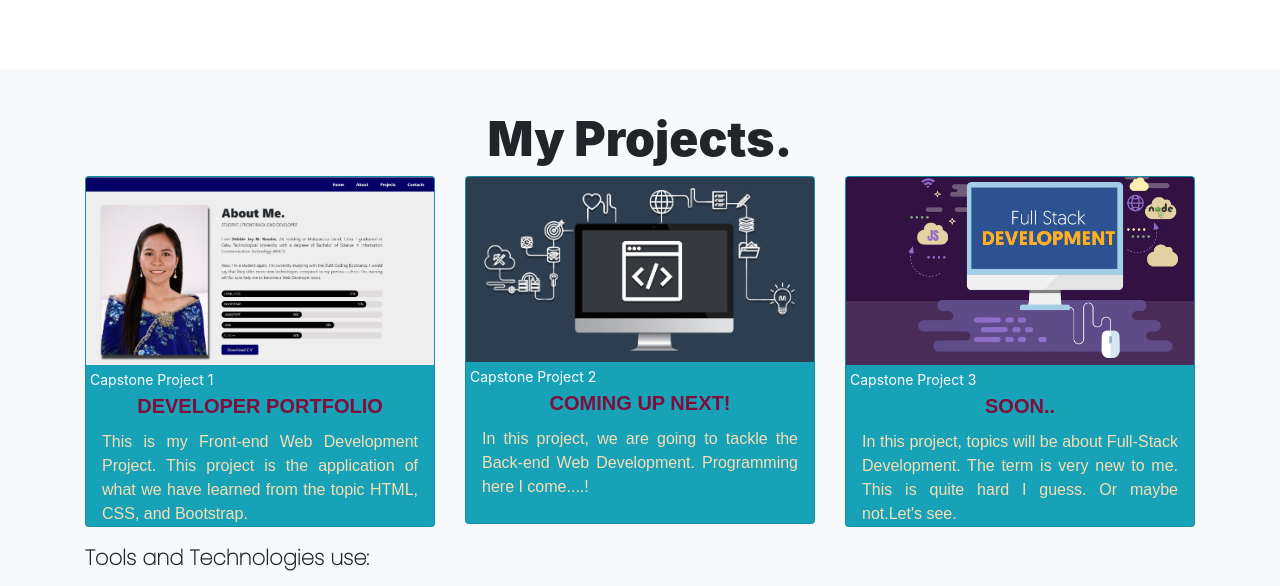
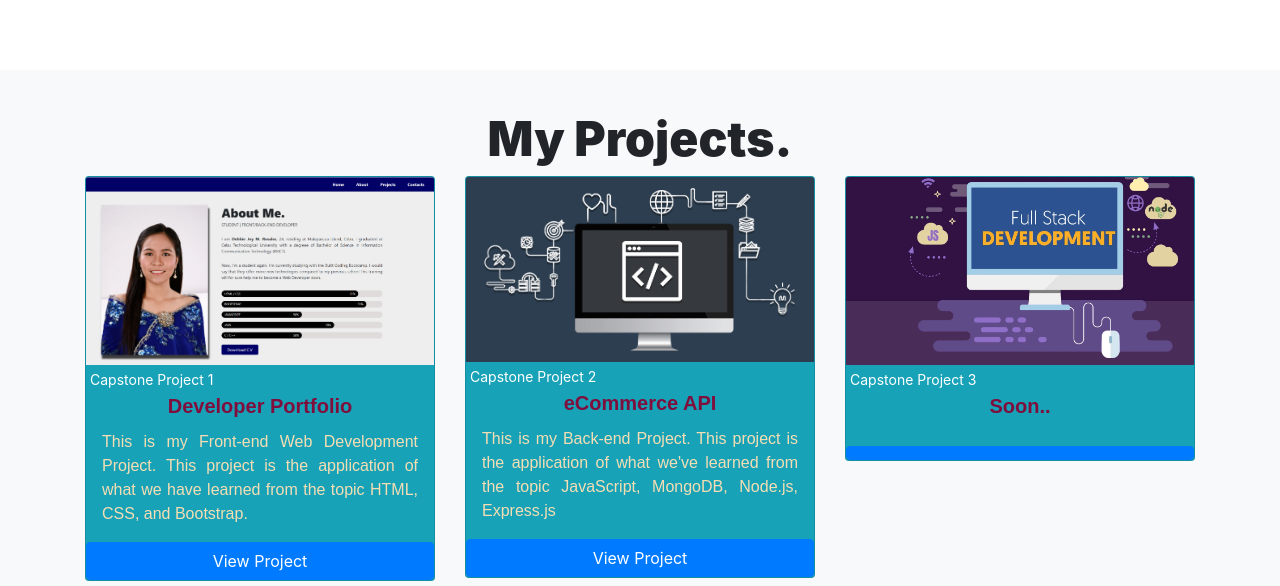
Before and after one commit to djrosales/webportfolio, a plain HTML site: page index.html in a window 1280 px wide. Shown: the part 1432-2018 px from the top of the page. Drawn offline with nearby package versions, Linux system fonts and the light colour scheme; a web font is replaced by a local one.

Commit message:
updated capstone2 project

```diff
--- a/index.html
+++ b/index.html
@@ -145,34 +145,39 @@
 
       <!-- project section -->
       <section class="project bg-light py-4"  id="proj">
-        <div class="container pt-3">
+        <div class="container pt-3" >
           <h1 class="text-center">My Projects.</h1>
           <div class="row">
-            <div class="col-md-4 col-lg-4 mb-3">
+
+            <div class="container col-md-4 col-lg-4 mb-3" id="carD">
               <div class="card bg-info">
                       <img src="projects/card1-2.png" class="card-img-top img-fluid" alt="...">
                       <small class="p-1 text-white">Capstone Project 1</small>
                         <h5 class="card-title text-center">Developer Portfolio</h5>
                         <p class="card-text px-3 text-justify">This is my Front-end Web Development Project. This project is the application of what we have learned from the topic HTML, CSS, and Bootstrap.</p>
+                        <a href="https://djrosales.github.io/webportfolio/" target="_blank"  class="btn btn-primary">View Project</a>
                       </div>
                       </div>
 
-                 <div class="col-md-4 col-lg-4 mb-3">
+                 <div class="container col-md-4 col-lg-4 mb-3" id="carD">
                       <div class="card bg-info">
                       <img src="projects/backen.jpg" class="card-img-top img-fluid" alt="...">
                       <small class="p-1 text-white">Capstone Project 2</small>
-                        <h5 class="card-title text-center">Coming Up Next!</h5>
-                        <p class="card-text px-3 text-justify pb-4">In this project, we are going to tackle the Back-end Web Development. Programming here I come....!</p>
+                        <h5 class="card-title text-center">eCommerce API</h5>
+                        <p class="card-text px-3 text-justify">This is my Back-end Project. This project is the application of what we've learned from the topic JavaScript, MongoDB, Node.js, Express.js</p>
+                        <!-- <small class ="text-white"><a href="">View Project</a></small> -->
+                        <a href="https://ekomersiyo-negosyo.herokuapp.com/" target="_blank" class="btn btn-primary">View Project</a>
                     </div>
                     </div>
 
 
-                    <div class="col-md-4 col-lg-4 mb-3">
+                    <div class="container col-md-4 col-lg-4 mb-3" id="carD">
                       <div class="card bg-info">
                       <img src="projects/full-stack.png" class="card-img-top img-fluid" alt="...">
                       <small class="p-1 text-white">Capstone Project 3</small>
                         <h5 class="card-title text-center">Soon.. </h5>
-                        <p class="card-text px-3 text-justify">In this project, topics will be about Full-Stack Development. The term is very new to me. This is quite hard I guess. Or maybe not.Let's see.</p>
+                        <p class="card-text px-3 text-justify"></p>
+                        <div  class="btn btn-primary"></div>
                     </div>
                     </div>
 
@@ -319,25 +324,15 @@
 
 
 <footer>
-  <div class="container">
-  <div class="row d-flex justify-content-around ">
-    <div class="col-sm-6 col-md-6 col-lg-6 text-center">
-      <img src="" alt="">
-      <p class="px-lg-4">&copy;2022 Debbie Joy Rosales</p>
-
-    </div>
-
-    <div class="social-icons col-sm-6 col-md-6 col-lg-6 px-lg-4 pt-3 text-center ">
-      <i class="fa-brands fa-github "></i>
-     <i class="fa-brands fa-linkedin"></i>
-     <i class="fa-brands fa-twitter"></i>
-     <i class="fa-brands fa-youtube"></i>
-
-    </div>
-
-  </div>
+  <div class="text-center  social-icons py-2 ">
+   <small>&copy;2022 Debbie Joy Rosales </small> &nbsp;
+     <i class="fa-brands fa-github "></i>
+   <i class="fa-brands fa-linkedin"></i>
+   <i class="fa-brands fa-youtube"></i>
 </div>
 </footer>
+
+
  <!-- Bootstrap JS -->
  <script src="https://cdn.jsdelivr.net/npm/jquery@3.5.1/dist/jquery.slim.min.js" integrity="sha384-DfXdz2htPH0lsSSs5nCTpuj/zy4C+OGpamoFVy38MVBnE+IbbVYUew+OrCXaRkfj" crossorigin="anonymous"></script>
  <script src="https://cdn.jsdelivr.net/npm/bootstrap@4.6.1/dist/js/bootstrap.bundle.min.js" integrity="sha384-fQybjgWLrvvRgtW6bFlB7jaZrFsaBXjsOMm/tB9LTS58ONXgqbR9W8oWht/amnpF" crossorigin="anonymous"></script>
--- a/style.css
+++ b/style.css
@@ -276,7 +276,9 @@ font-family: 'Padauk', sans-serif;
     color:rgb(127, 14, 61);
     font-weight:bolder;
     font-family: 'Padauk', sans-serif;
-    text-transform: uppercase;
+}
+.container{
+    min-height: 100%;
 }
 .container h4{
     font-family: 'Poppins', sans-serif;
```
